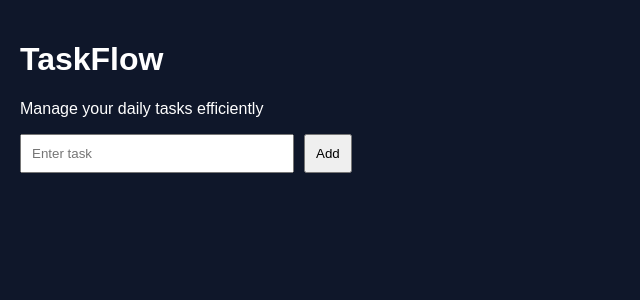
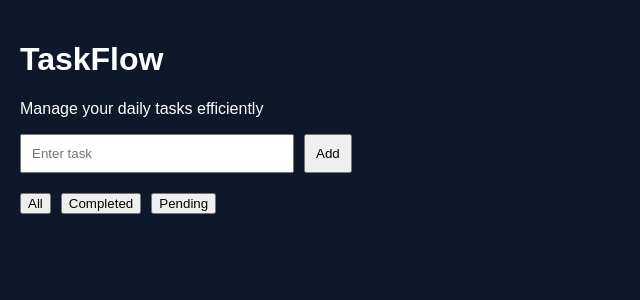
Before and after one commit to Meghana-Merla/TaskFlow, a React app in the folder frontend/: page / in a window 1280 px wide. Shown: the top 300 px of the page, without its empty margins (0-640 px from the left). Built offline with nearby package versions, Linux system fonts and the light colour scheme; the HTML template or start-up script is replaced by a standard one.

Commit message:
Added task filtering functionality

```diff
--- a/frontend/src/App.jsx
+++ b/frontend/src/App.jsx
@@ -4,8 +4,14 @@
 
   const [task, setTask] = useState("")
   const [tasks, setTasks] = useState([])
+  const [filter, setFilter] = useState("all")
 
   const addTask = () => {
+
+    if(task.trim() === ""){
+      alert("Please enter a task")
+      return
+    }
 
     const newTask = {
       id: Date.now(),
@@ -42,6 +48,19 @@
     setTasks(filteredTasks)
   }
 
+  const filteredTasks = tasks.filter((item) => {
+
+    if(filter === "completed"){
+      return item.completed
+    }
+
+    if(filter === "pending"){
+      return !item.completed
+    }
+
+    return true
+  })
+
   return (
     <div style={{ padding: "20px" }}>
 
@@ -74,8 +93,30 @@
 
       </div>
 
+      <div style={{ marginBottom: "20px" }}>
+
+        <button onClick={() => setFilter("all")}>
+          All
+        </button>
+
+        <button
+          onClick={() => setFilter("completed")}
+          style={{ marginLeft: "10px" }}
+        >
+          Completed
+        </button>
+
+        <button
+          onClick={() => setFilter("pending")}
+          style={{ marginLeft: "10px" }}
+        >
+          Pending
+        </button>
+
+      </div>
+
       {
-        tasks.map((item) => (
+        filteredTasks.map((item) => (
           <div
             key={item.id}
             style={{
```
Also changed, not shown: 1 other file (tests, documents, lock files or other folders).
